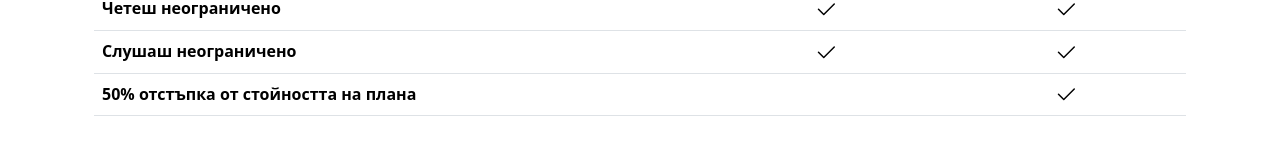
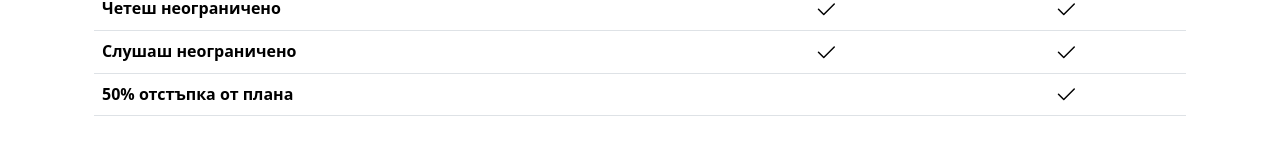
Before and after one commit to TheStukitoGitHub/thestukito, a plain HTML site: page index.html in a window 1280 px wide. Shown: the part 2670-2836 px from the top of the page. Drawn offline with nearby package versions, Linux system fonts and the light colour scheme.

Commit message:
Add files via upload

```diff
--- a/index.html
+++ b/index.html
@@ -265,7 +265,7 @@
             <td><svg class="bi" width="24" height="24"><use xlink:href="#check"></use></svg></td>
           </tr>
           <tr>
-            <th scope="row" class="text-start">50% отстъпка от стойността на плана</th>
+            <th scope="row" class="text-start">50% отстъпка от плана</th>
             <td></td>
             <td></td>
             <td><svg class="bi" width="24" height="24"><use xlink:href="#check"></use></svg></td>
```
